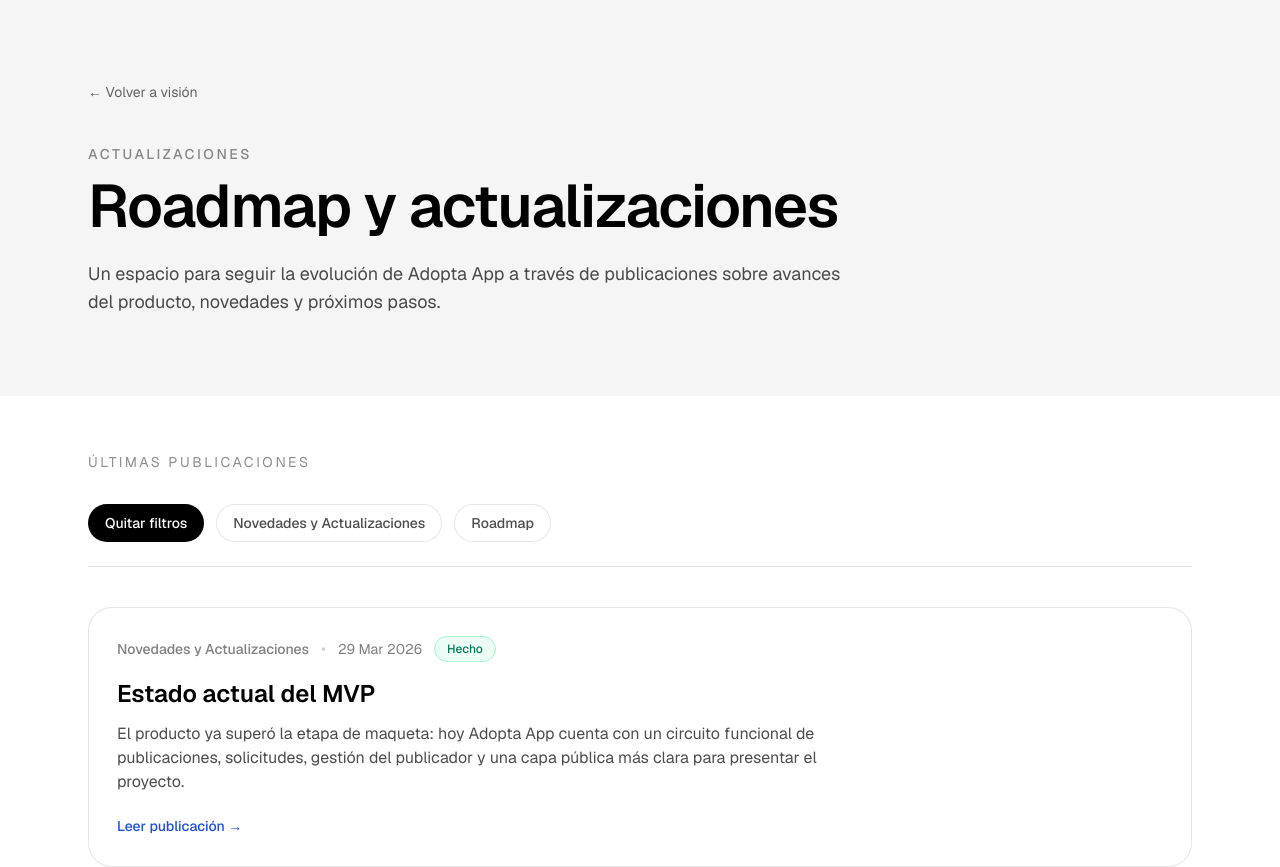
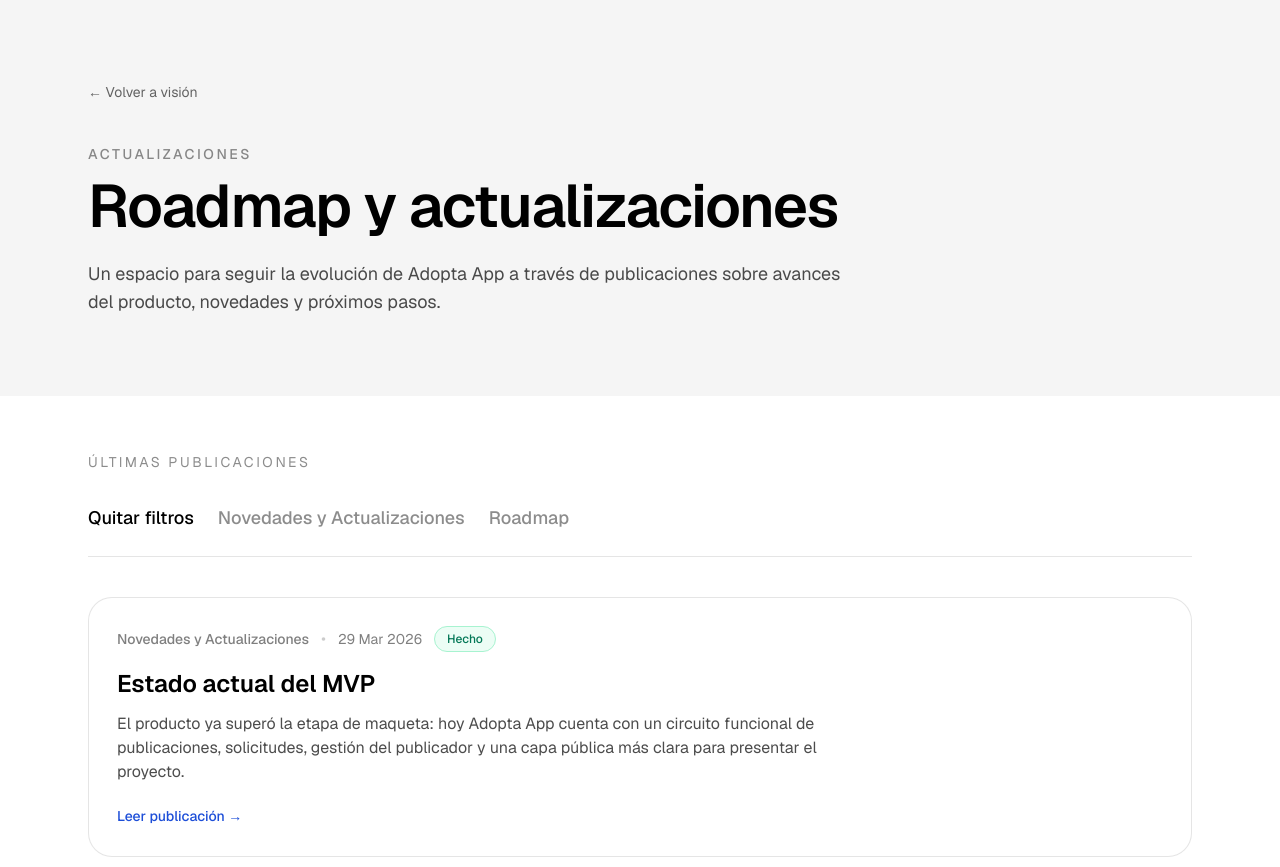
Before and after one commit to SantiagoPlus/adoptar_app, a Next.js app: page /actualizaciones in a window 1280 px wide. Shown: the top 867 px of the page. Built offline with nearby package versions, Linux system fonts and the light colour scheme.

Commit message:
Refactor link styles and update skeleton layout
Updated layout and styling for links and skeleton components.

```diff
--- a/app/actualizaciones/page.tsx
+++ b/app/actualizaciones/page.tsx
@@ -57,8 +57,8 @@ function FilterLink({
       href={href}
       className={
         active
-          ? "rounded-full border border-black/10 bg-black px-4 py-2 text-sm font-medium text-white transition hover:opacity-90"
-          : "rounded-full border border-black/10 bg-white px-4 py-2 text-sm font-medium text-black/70 transition hover:bg-black/[0.04] hover:text-black"
+          ? "text-base font-medium text-black transition hover:text-black/80 md:text-lg"
+          : "text-base font-medium text-black/45 transition hover:text-black md:text-lg"
       }
     >
       {label}
@@ -69,12 +69,12 @@ function FilterLink({
 function ActualizacionesListSkeleton() {
   return (
     <>
-      <div className="mb-6 flex flex-wrap gap-3">
+      <div className="mb-6 flex flex-wrap items-center gap-x-6 gap-y-3">
         {["Quitar filtros", "Novedades y Actualizaciones", "Roadmap"].map(
           (label) => (
             <div
               key={label}
-              className="rounded-full border border-black/10 bg-white px-4 py-2 text-sm text-black/40"
+              className="text-base font-medium text-black/30 md:text-lg"
             >
               {label}
             </div>
@@ -121,7 +121,7 @@ async function ActualizacionesList({
 
   return (
     <>
-      <div className="mb-6 flex flex-wrap gap-3">
+      <div className="mb-6 flex flex-wrap items-center gap-x-6 gap-y-3">
         <FilterLink
           href="/actualizaciones"
           label="Quitar filtros"
```
